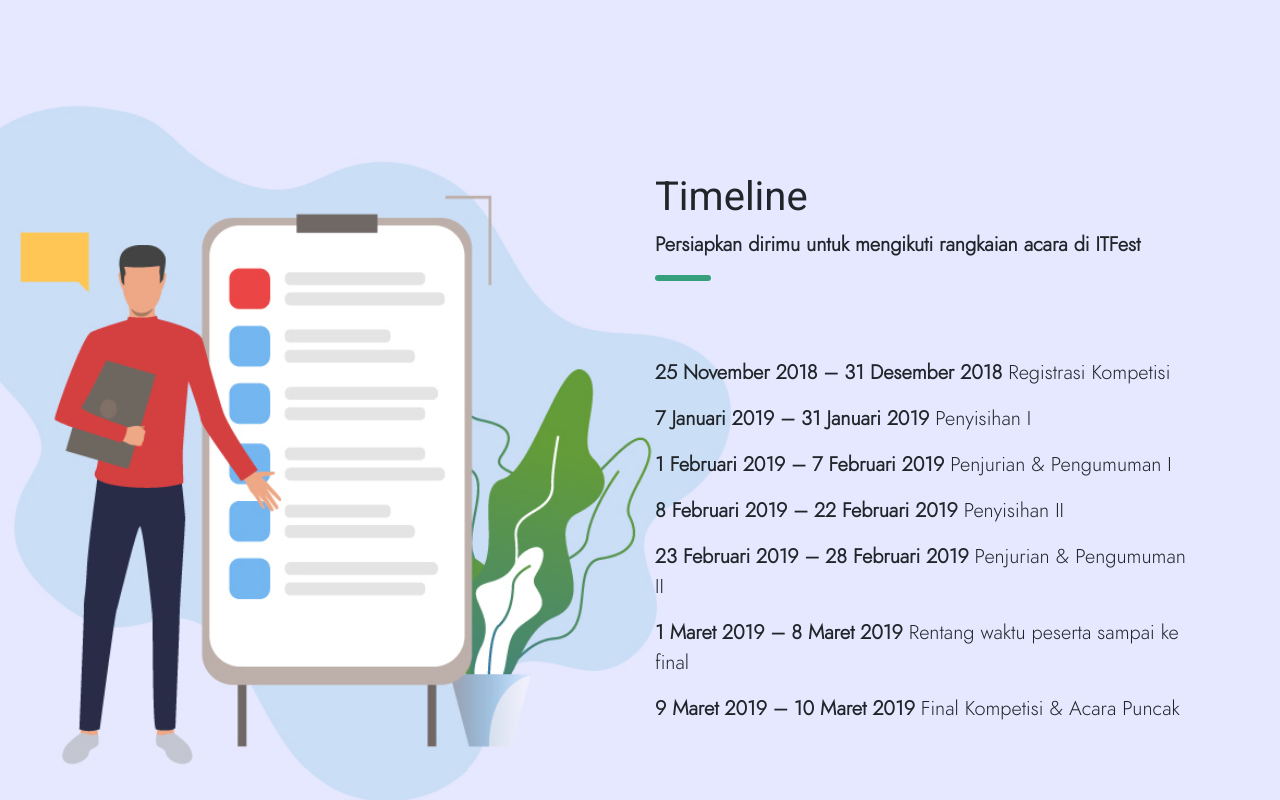
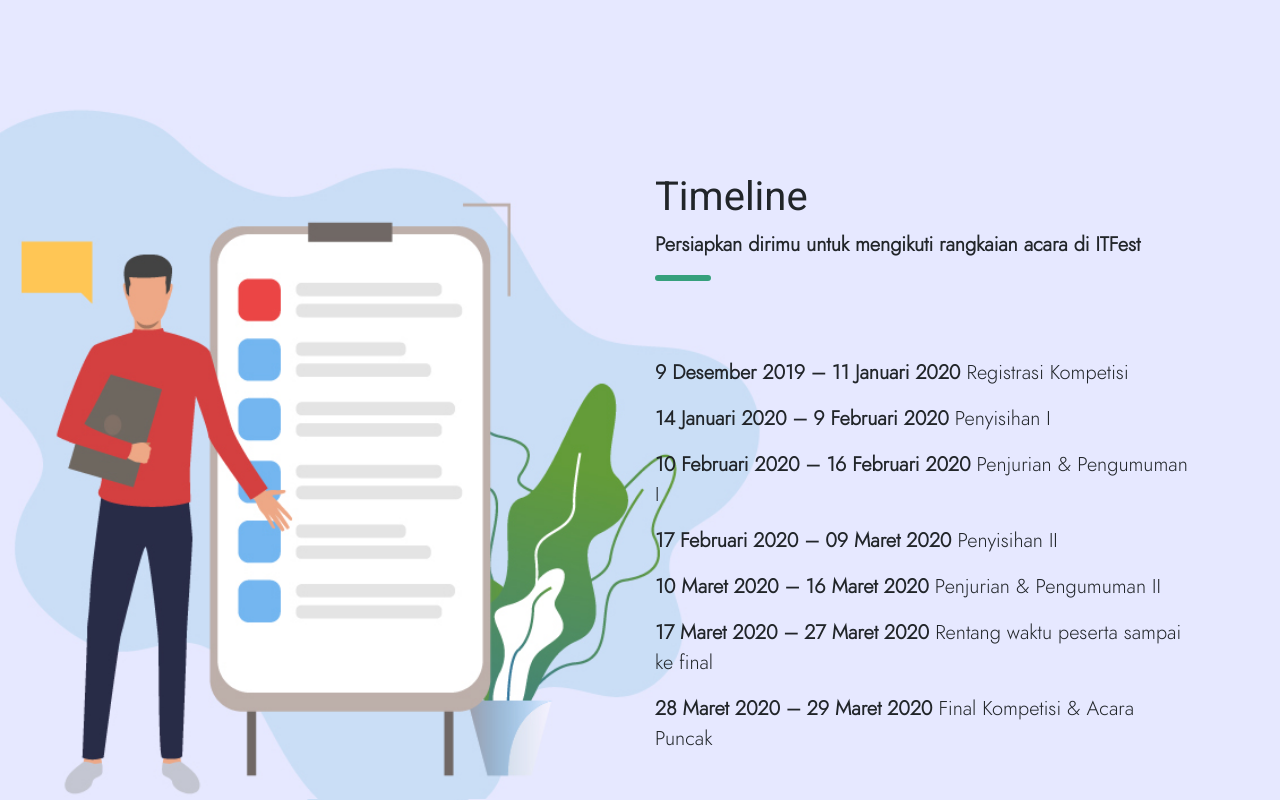
Before and after one commit to TippedLeader110/itfest19, a PHP site: the page made by application/views/ITFest/index.php in a window 1280 px wide. Shown: the part 2782-3582 px from the top of the page. Run offline with PHP 8.4, Linux system fonts and the light colour scheme; the template is opened without the code that fills it, so the values that code supplies are empty; some libraries are stand-ins or nearby versions; some web fonts are replaced.

Commit message:
Update index.php

```diff
--- a/application/views/ITFest/index.php
+++ b/application/views/ITFest/index.php
@@ -184,13 +184,13 @@
 						<hr class="hr-timeline"><br>
 					</div>
 					<div class="text-timeline">
-						<p><b>25 November 2018 – 31 Desember 2018</b> Registrasi Kompetisi</p>
-						<p><b>7 Januari 2019 – 31 Januari 2019</b> Penyisihan I</p>
-						<p><b>1 Februari 2019 – 7 Februari 2019</b> Penjurian & Pengumuman I</p>
-						<p><b>8 Februari 2019 – 22 Februari 2019</b> Penyisihan II</p>
-						<p><b>23 Februari 2019 – 28 Februari 2019</b> Penjurian & Pengumuman II</p>
-						<p><b>1 Maret 2019 – 8 Maret 2019</b> Rentang waktu peserta sampai ke final</p>
-						<p><b>9 Maret 2019 – 10 Maret 2019</b> Final Kompetisi & Acara Puncak</p>
+						<p><b>9 Desember 2019 – 11 Januari 2020</b> Registrasi Kompetisi</p>
+						<p><b>14 Januari 2020 – 9 Februari 2020</b> Penyisihan I</p>
+						<p><b>10 Februari 2020 – 16 Februari 2020</b> Penjurian & Pengumuman I</p>
+						<p><b>17 Februari 2020 – 09 Maret 2020</b> Penyisihan II</p>
+						<p><b>10 Maret 2020 – 16 Maret 2020</b> Penjurian & Pengumuman II</p>
+						<p><b>17 Maret 2020 – 27 Maret 2020</b> Rentang waktu peserta sampai ke final</p>
+						<p><b>28 Maret 2020 – 29 Maret 2020</b> Final Kompetisi & Acara Puncak</p>
 					</div>
 				</div>
 			</div>
```
